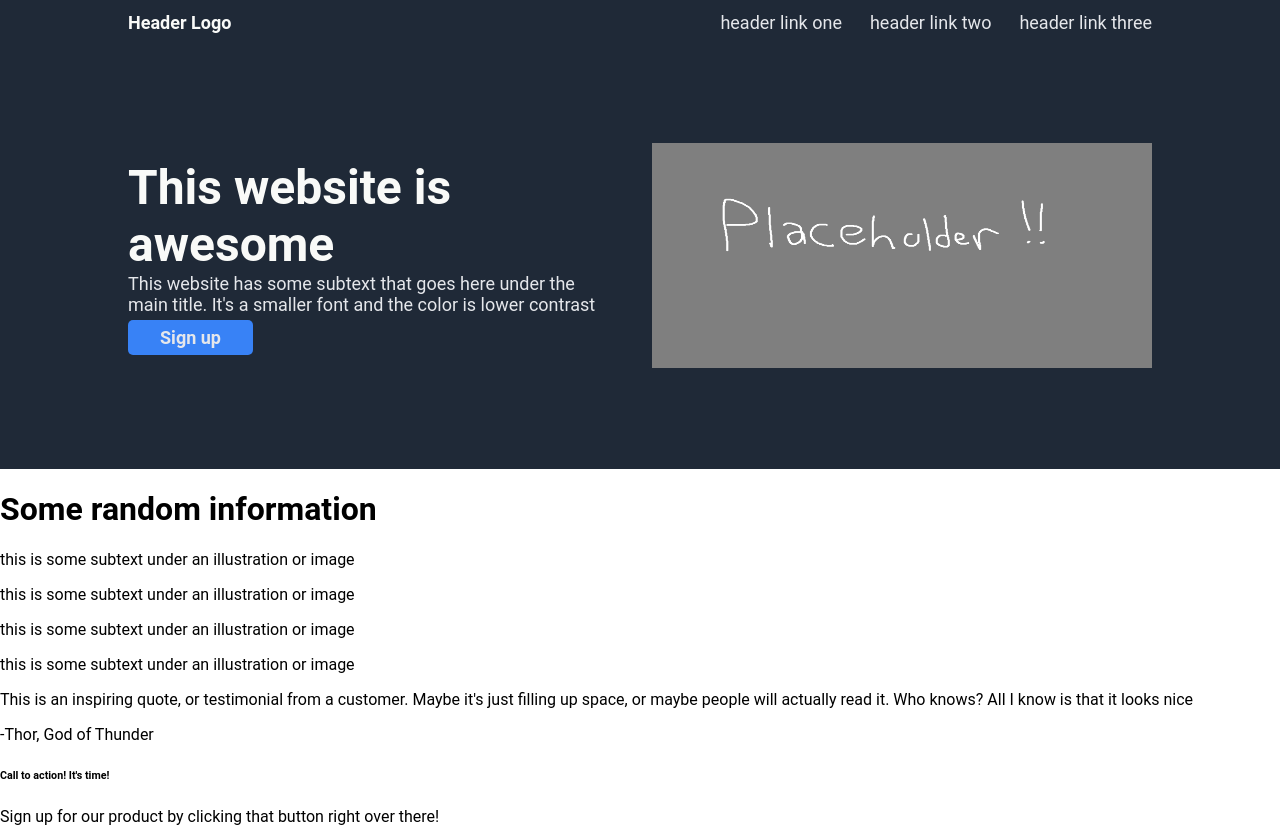
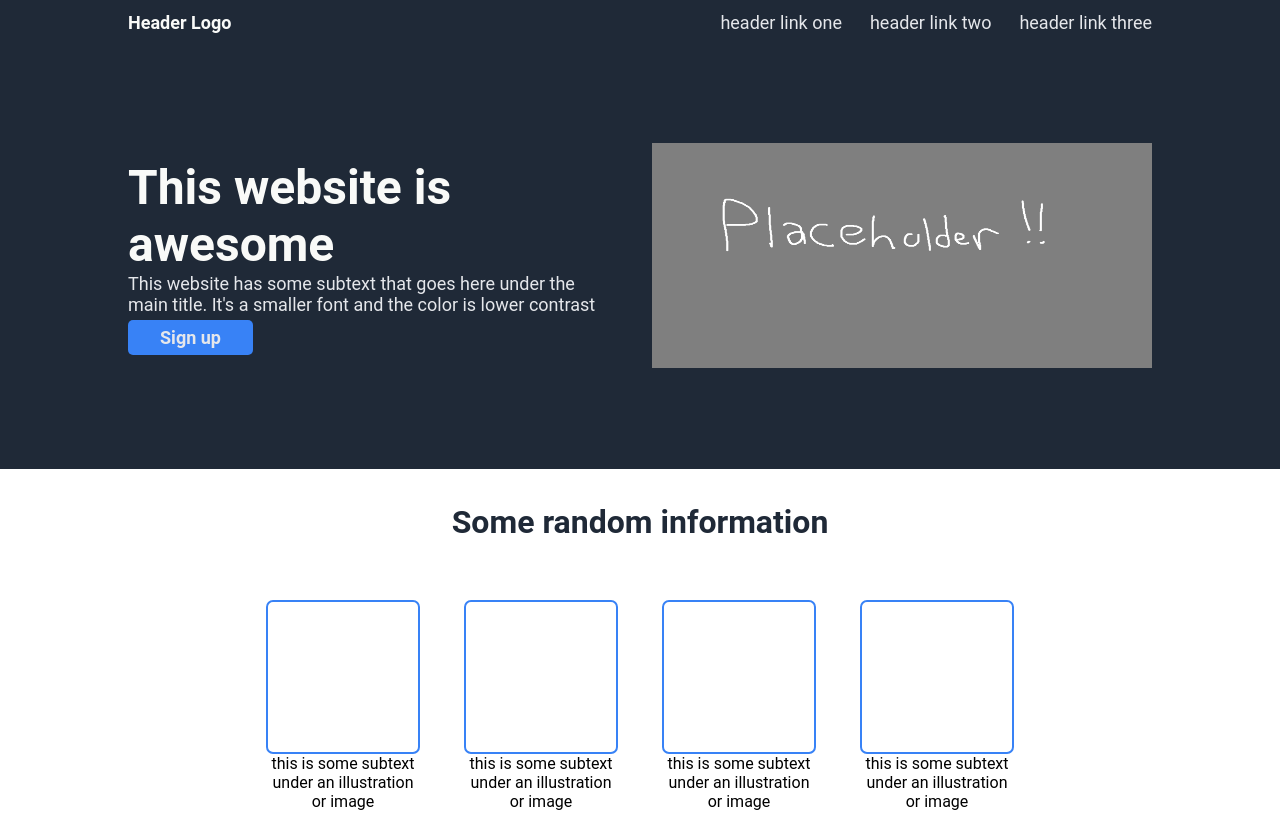
Before and after one commit to brendokht/odin-landing-page, a plain HTML site: page index.html in a window 1280 px wide. Shown: the top 838 px of the page. Drawn offline with Linux system fonts and the light colour scheme.

Commit message:
Styled information section of landing page

```diff
--- a/css/style.css
+++ b/css/style.css
@@ -85,3 +85,43 @@ header span li a {
     width: 500px;
     height: 225px;
 }
+
+.information {
+    display: flex;
+    flex-direction: column;
+    align-items: center;
+    justify-content: space-evenly;
+    height: 400px
+}
+
+.information h1 {
+    font: 36px;
+    font-weight: bolder;
+    color: #1F2937;
+    margin: 0;
+}
+
+.info-container {
+    display: flex;
+    flex-direction: row;
+}
+
+.info-item {
+    display: flex;
+    flex-direction: column;
+    width: 150px;
+    text-align: center;
+    align-items: center;
+    padding: 24px 24px;
+}
+
+.info-item .image-border {
+    border: 2px solid #3882F6;
+    width: 150px;
+    height: 150px;
+    border-radius: 7px;
+}
+
+.info-item p {
+    margin: 0;
+}
```
